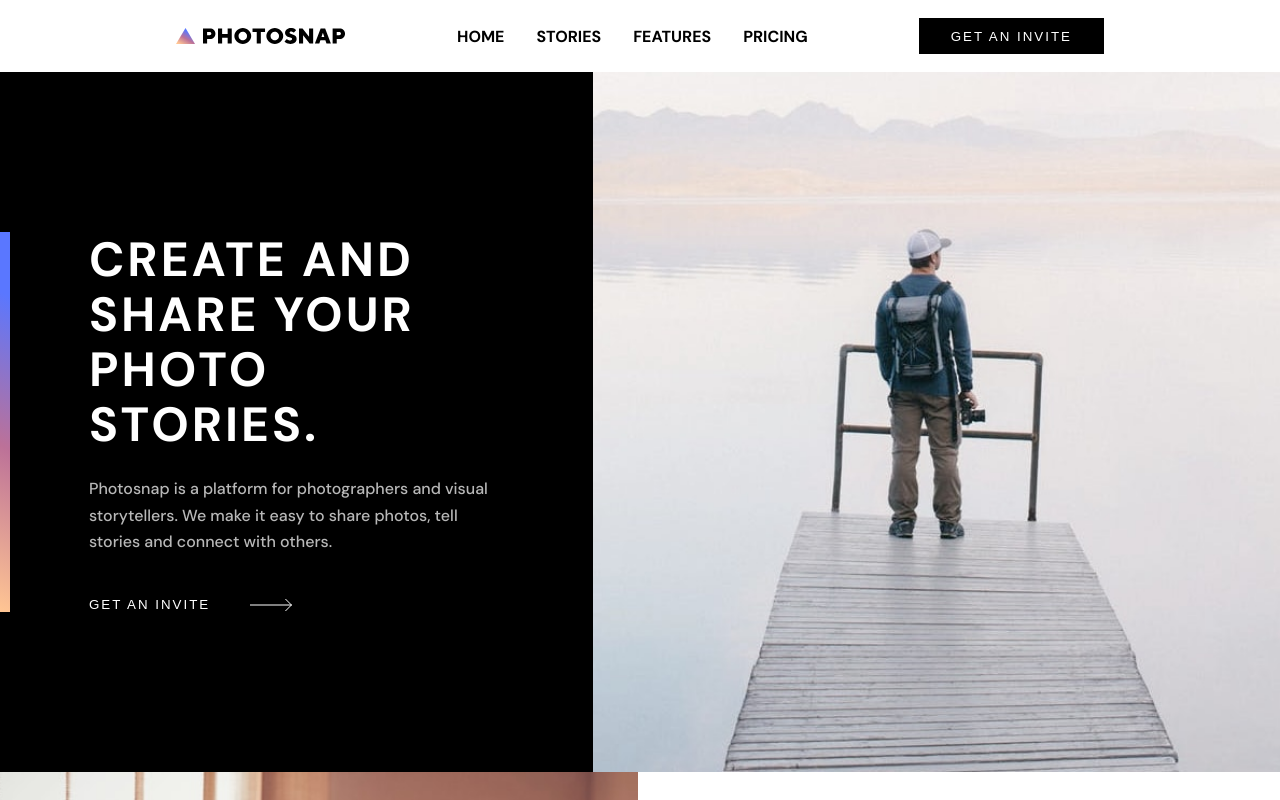
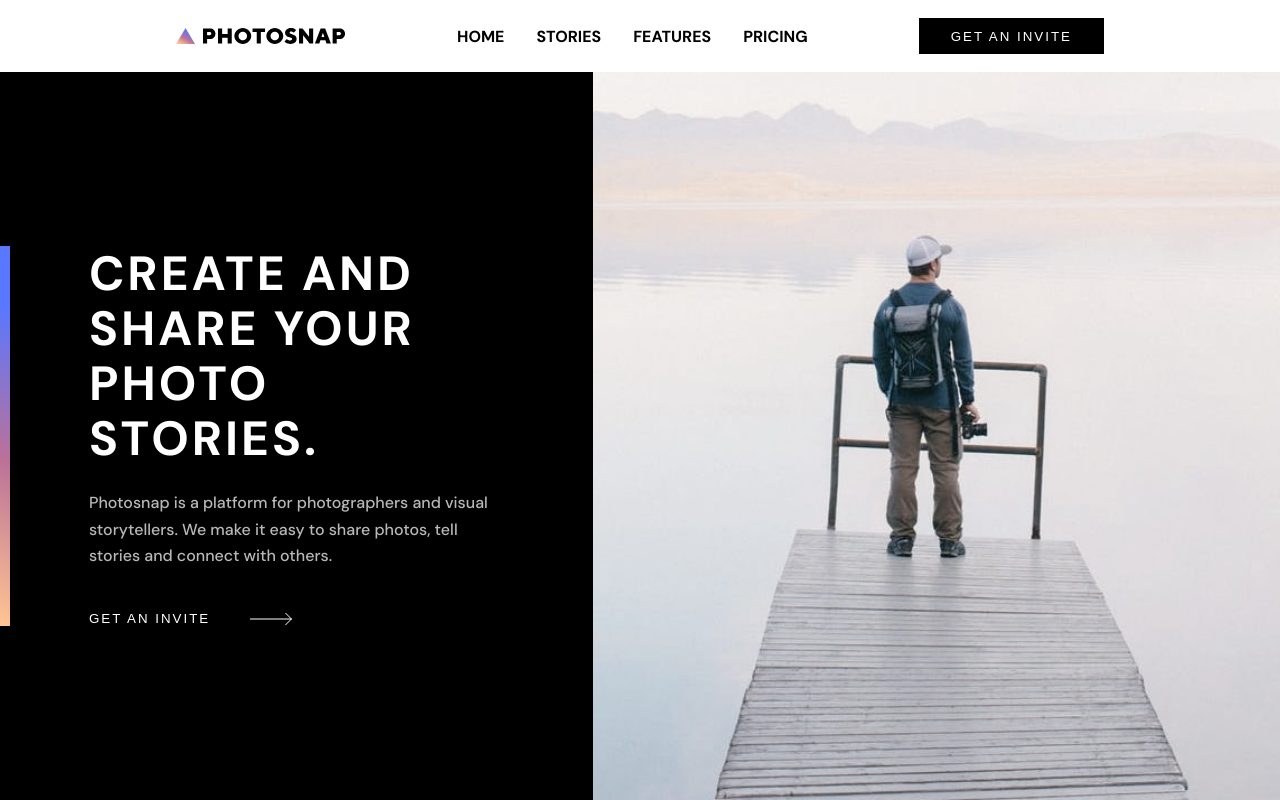
Before and after one commit to naveen-27/photosnap, a React (Create React App) app: page / in a window 1280 px wide. Shown: the top 800 px of the page. Built offline with nearby package versions, Linux system fonts and the light colour scheme.

Commit message:
Fixed Hero content overflowing in mobile landscape

```diff
--- a/src/Stylesheets/Hero.module.css
+++ b/src/Stylesheets/Hero.module.css
@@ -1,6 +1,6 @@
 .Hero {
   display: flex;
-  height: min(calc(100vh - 72px), 700px);
+  height: max(calc(100vh - 72px), 700px);
 }
 
 .Hero-img {
```
